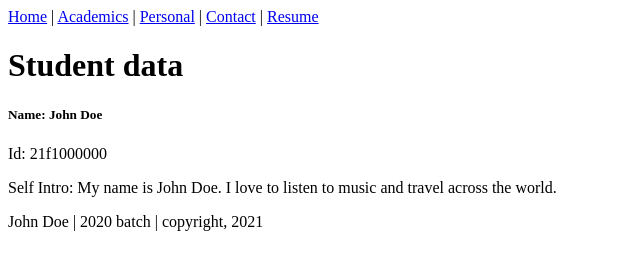
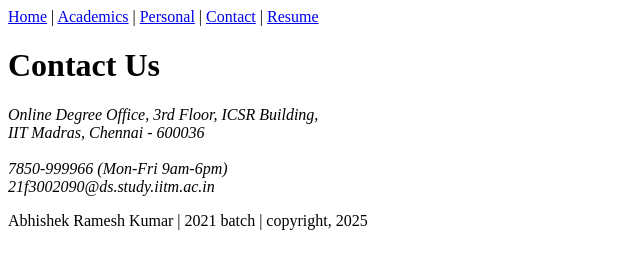
Before and after one commit to Bhargavi-Murthy/website-woho, a plain HTML site: page index.html in a window 1280 px wide. Shown: the whole page, without its empty margins (0-640 px from the left). Drawn offline with Linux system fonts and the light colour scheme.

Commit message:
Update index.html

```diff
--- a/index.html
+++ b/index.html
@@ -2,7 +2,7 @@
 <html lang="en">
 <head>
     <meta charset="UTF-8">
-    <title>Home</title>
+    <title>Contact</title>
 </head>
 <body>
 
@@ -14,14 +14,17 @@
 <a href="resume.html">Resume</a>
 
 <div id="main">
-    <h1>Student data</h1>
-    <h5>Name: John Doe</h5>
-    <p>Id: 21f1000000</p>
-    <p>Self Intro: My name is John Doe. I love to listen to music and travel across the world.</p>
+    <h1>Contact Us</h1>
+    <address>
+        Online Degree Office, 3rd Floor, ICSR Building,<br>
+        IIT Madras, Chennai - 600036<br><br>
+        7850-999966 (Mon-Fri 9am-6pm)<br>
+        21f3002090@ds.study.iitm.ac.in
+    </address>
 </div>
 
 <div id="footer">
-    <p>John Doe | 2020 batch | copyright, 2021</p>
+    <p>Abhishek Ramesh Kumar | 2021 batch | copyright, 2025</p>
 </div>
 
 </body>
```
